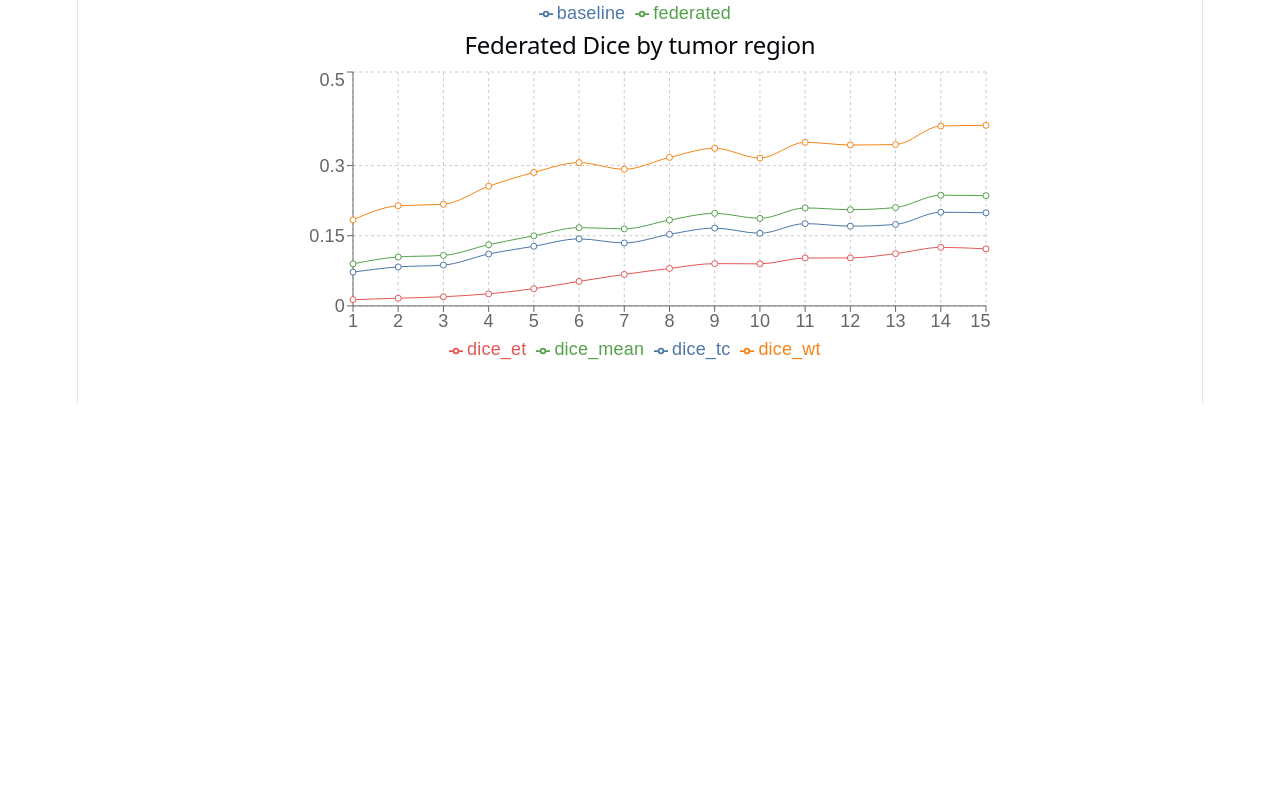
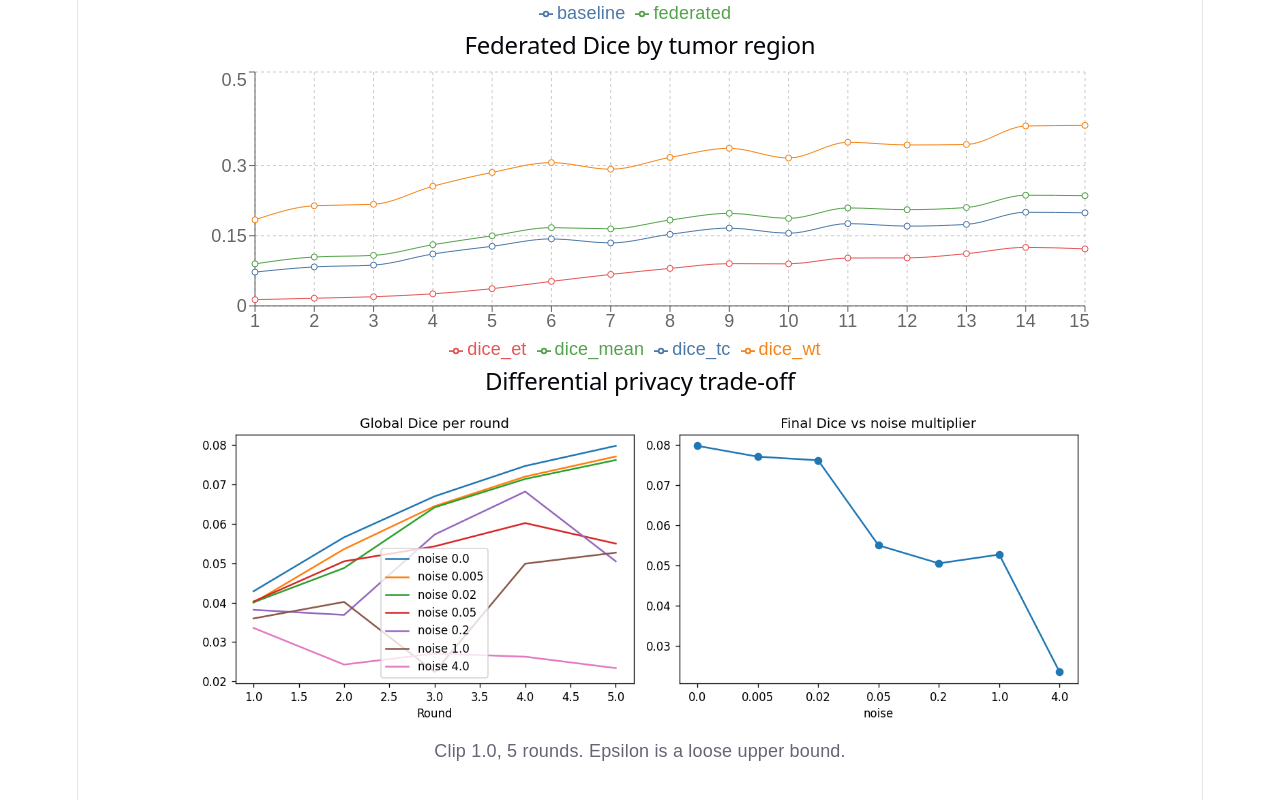
Before and after one commit to uradinarsimulu45/fedmed, a React app in the folder frontend/: page / in a window 1280 px wide. Shown: the part 598-1398 px from the top of the page. Before the commit the page ends 1001 px from the top, so only its background shows below. Built offline with nearby package versions, Linux system fonts and the light colour scheme; the HTML template or start-up script is replaced by a standard one.

Commit message:
Day 18: DP trade-off chart on dashboard

```diff
--- a/frontend/src/App.jsx
+++ b/frontend/src/App.jsx
@@ -26,7 +26,6 @@ function Chart({ data, xKey, lines }) {
     </ResponsiveContainer>
   );
 }
-
 function LiveFederated() {
   const [data, setData] = useState({ plain: [], encrypted: [] });
   const [status, setStatus] = useState("connecting...");
@@ -124,6 +123,9 @@ export default function App() {
             ]} />
         </>
       )}
+            <h2>Differential privacy trade-off</h2>
+      <img src="/dp_tradeoff.png" alt="DP trade-off" style={{ maxWidth: "100%" }} />
+      <p>Clip 1.0, 5 rounds. Epsilon is a loose upper bound.</p>
     </div>
   );
 }
```
Also changed, not shown: frontend/public/dp_tradeoff.png.
